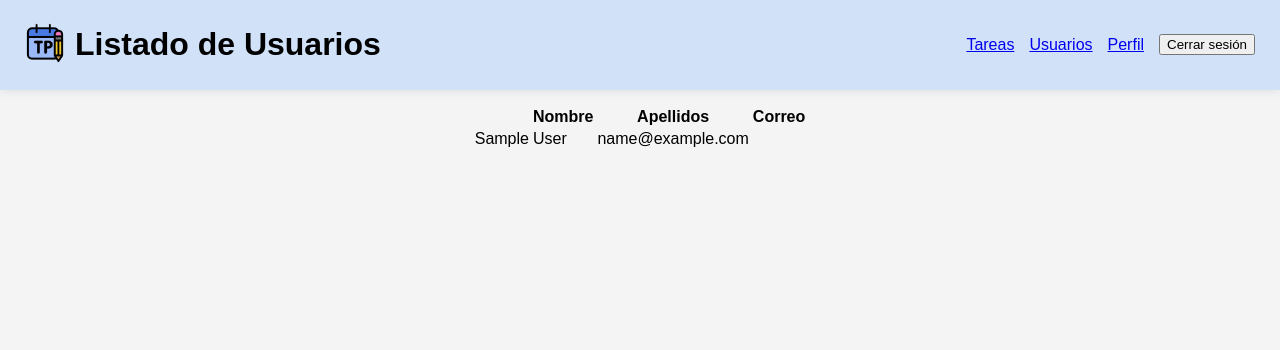
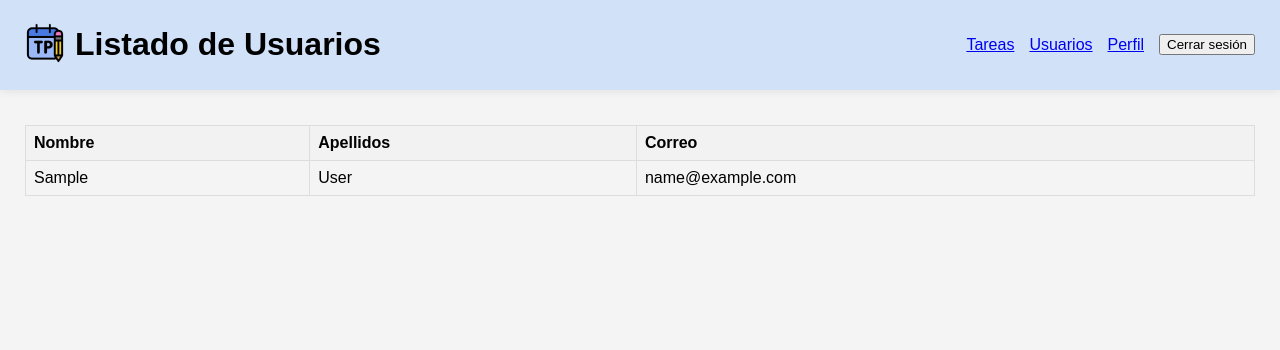
Before and after one commit to kasimxo/DWES-UT04-Persistencia-de-datos, a Django app: page /usuarios/ in a window 1280 px wide. Shown: the top 350 px of the page. Run offline with Django 5.2, Linux system fonts and the light colour scheme; the visitor is signed in with stand-in values (Sample User, id 1); data comes from the database, SQL or seed files in the repository.

```diff
--- a/tarea-planner/tarea_planner/models/task.py
+++ b/tarea-planner/tarea_planner/models/task.py
@@ -67,12 +67,12 @@ class Task(models.Model):
             return "No evaluable"
         if self.evaluation:
             return self.get_evaluation_display()
+        if self.finished_at and self.finished_at <= now:
+            return "Pendiente"
         if self.due_date and self.due_date > now:
             return "En progreso"
         if self.due_date and self.due_date <= now and self.finished_at is None:
             return "No entregada"
-        if self.finished_at and self.finished_at <= now:
-            return "Pendiente"
 
         return "-"
 
--- a/tarea-planner/tarea_planner/templates/usuarios/listado_usuarios.html
+++ b/tarea-planner/tarea_planner/templates/usuarios/listado_usuarios.html
@@ -3,10 +3,26 @@
 
 {% block content %}
 
-<table>
+<style>
+    .tabla-usuarios {
+        width: 100%;
+        border-collapse: collapse;
+        margin-top: 20px;
+    }
+
+    .tabla-usuarios th, .tabla-usuarios td {
+        border: 1px solid #ddd;
+        padding: 8px;
+        text-align: left;
+    }
+
+    .tabla-usuarios th {
+        background-color: #f2f2f2;
+    }
+</style>
+<table class="tabla-usuarios">
     <thead>
         <tr>
-            <th></th>
             <th>Nombre</th>
             <th>Apellidos</th>
             <th>Correo</th>
```
Also changed, not shown: README.md, tarea-planner/tarea_planner/templates/home/index.js (deleted), tarea-planner/tarea_planner/templates/login/login.js (deleted), tarea-planner/tarea_planner/templates/register/register.js (deleted), tarea-planner/tarea_planner/templates/tareas/tareas.js (deleted), 11 other files.
